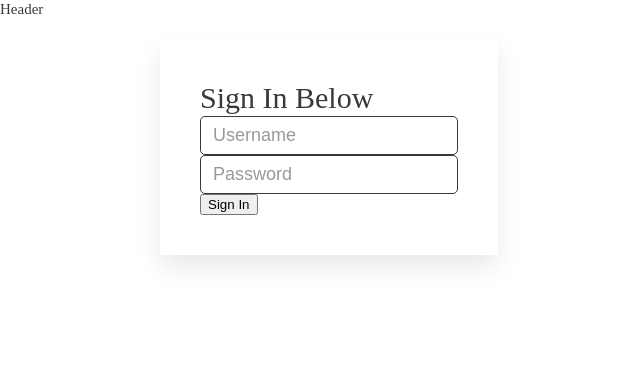
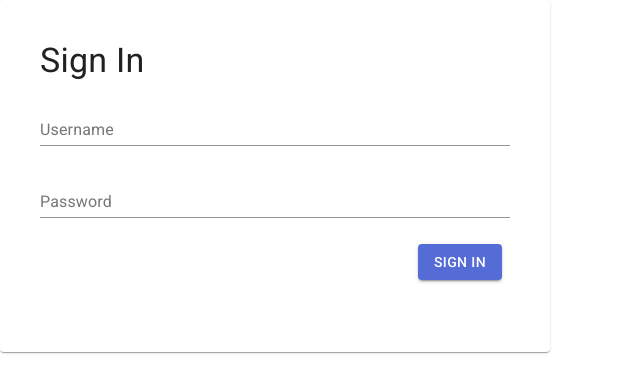
Before and after one commit to jadenj13/smokin-meats-client, a Next.js app: page / in a window 1280 px wide. Shown: the top 392 px of the page, without its empty margins (0-640 px from the left). Built offline with nearby package versions, Linux system fonts and the light colour scheme.

Commit message:
refactored to use material ui and finished ui for login component

```diff
--- a/components/Meta.js
+++ /dev/null
@@ -1,12 +0,0 @@
-import Head from 'next/head';
-
-const Meta = () => (
-  <Head>
-    <meta name="viewport" content="width=device-width, initial-scale=1" />
-    <meta charSet="utf-8" />
-    <link rel="shortcut icon" href="/static/favicon.png" />
-    <title>Smokin Meats</title>
-  </Head>
-);
-
-export default Meta;
--- a/components/Page.js
+++ /dev/null
@@ -1,60 +0,0 @@
-import React, { Component } from 'react';
-import styled, { ThemeProvider, createGlobalStyle } from 'styled-components';
-import Header from './Header';
-import Meta from './Meta';
-
-const theme = {
-  black: '#393939',
-  offWhite: '#EDEDED',
-  grey: '#999999',
-  maxWidth: '1000px',
-  boxShadow: '0 12px 24px 0 rgba(0, 0, 0, 0.09)',
-};
-
-const StyledPage = styled.div`
-  background-color: white;
-  color: ${props => props.theme.black};
-`;
-
-const Inner = styled.div`
-  max-width: ${props => props.theme.maxWidth};
-  margin: 0 auto;
-  padding: 2rem;
-`;
-
-const GlobalStyle = createGlobalStyle`
-  html {
-    box-sizing: border-box;
-    font-size: 10px;
-  }
-  *, *:before, *:after {
-    box-sizing: inherit;
-  }
-  body {
-    padding: 0;
-    margin: 0;
-    font-size: 1.5rem;
-    line-height: 1.25;
-  }
-  a {
-    text-decoration: none;
-    color: ${props => props.theme.black};
-  }
-`;
-
-class Page extends Component {
-  render() {
-    return (
-      <ThemeProvider theme={theme}>
-        <StyledPage>
-          <GlobalStyle />
-          <Meta />
-          <Header />
-          <Inner>{this.props.children}</Inner>
-        </StyledPage>
-      </ThemeProvider>
-    );
-  }
-}
-
-export default Page;
--- a/components/Signin.js
+++ b/components/Signin.js
@@ -1,8 +1,13 @@
-import React, { Component } from 'react';
+import React, { useState } from 'react';
 import { Mutation } from 'react-apollo';
 import gql from 'graphql-tag';
-import Card from './elements/Card';
-import Input from './elements/Input';
+import { makeStyles } from '@material-ui/core/styles';
+import Card from '@material-ui/core/Card';
+import CardHeader from '@material-ui/core/CardHeader';
+import CardContent from '@material-ui/core/CardContent';
+import TextField from '@material-ui/core/TextField';
+import CardActions from '@material-ui/core/CardActions';
+import Button from '@material-ui/core/Button';
 
 const SIGNIN_MUTATION = gql`
   mutation SIGNIN_MUTATION($username: String!, $password: String!) {
@@ -12,50 +17,80 @@ const SIGNIN_MUTATION = gql`
   }
 `;
 
-class Signin extends Component {
-  state = {
+const useStyles = makeStyles({
+  card: {
+    width: '90vw',
+    maxWidth: 550,
+    padding: 40,
+  },
+  cardContent: {
+    padding: 0,
+  },
+  button: {
+    marginLeft: 'auto',
+    marginTop: 10,
+  },
+});
+
+function SignIn() {
+  const classes = useStyles();
+  const [values, setValues] = useState({
     username: '',
     password: '',
+  });
+
+  const handleChange = name => event => {
+    setValues({ ...values, [name]: event.target.value });
   };
 
-  onInputChange = e => {
-    this.setState({ [e.target.name]: e.target.value });
-  };
-
-  render() {
   return (
-      <Mutation mutation={SIGNIN_MUTATION} variables={this.state}>
+    <Mutation mutation={SIGNIN_MUTATION} variables={values}>
       {(signIn, { loading, error }) => (
-          <Card>
-            <h2 className="card-title">Sign In Below</h2>
-            <Input
+        <Card className={classes.card}>
+          {loading ? (
+            <div>Loading...</div>
+          ) : (
+            <>
+              <CardHeader
+                title="Sign In"
+                titleTypographyProps={{ variant: 'h4', component: 'h4' }}
+                className={classes.cardContent}
+              />
+              <CardContent className={classes.cardContent}>
+                <TextField
+                  label="Username"
                   type="text"
-              placeholder="Username"
-              name="username"
-              value={this.state.username}
-              onChange={this.onInputChange}
+                  value={values.username}
+                  onChange={handleChange('username')}
+                  margin="normal"
+                  fullWidth
                 />
-            <Input
+                <TextField
+                  label="Password"
                   type="password"
-              placeholder="Password"
-              name="password"
-              value={this.state.password}
-              onChange={this.onInputChange}
+                  value={values.password}
+                  onChange={handleChange('password')}
+                  margin="normal"
+                  fullWidth
                 />
-            <button
-              onClick={async e => {
-                e.preventDefault();
-                await signIn();
-                this.setState({ email: '', password: '' });
-              }}
+                <CardActions>
+                  <Button
+                    size="medium"
+                    variant="contained"
+                    color="primary"
+                    className={classes.button}
+                    onClick={signIn}
                   >
                     Sign In
-            </button>
+                  </Button>
+                </CardActions>
+              </CardContent>
+            </>
+          )}
         </Card>
       )}
     </Mutation>
   );
 }
-}
 
-export default Signin;
+export default SignIn;
--- a/components/elements/Card.js
+++ /dev/null
@@ -1,16 +0,0 @@
-import styled from 'styled-components';
-
-const Card = styled.div`
-  width: fit-content;
-  padding: 40px;
-  background-color: ${props => props.theme.white};
-  box-shadow: ${props => props.theme.boxShadow};
-
-  .card-title {
-    font-size: 2em;
-    font-weight: 400;
-    margin: 0;
-  }
-`;
-
-export default Card;
--- a/components/elements/Input.js
+++ /dev/null
@@ -1,20 +0,0 @@
-import styled from 'styled-components';
-
-const Input = styled.input`
-  border: 1px solid ${props => props.theme.black};
-  border-radius: 5px;
-  padding: 8px 12px;
-  font-size: 1.2em;
-  color: ${props => props.theme.black};
-  display: block;
-
-  ::placeholder {
-    color: ${props => props.theme.grey};
-  }
-
-  :focus {
-    outline: none;
-  }
-`;
-
-export default Input;
--- /dev/null
+++ b/lib/theme.js
@@ -0,0 +1,21 @@
+import { createMuiTheme } from '@material-ui/core/styles';
+import { red } from '@material-ui/core/colors';
+
+const theme = createMuiTheme({
+  palette: {
+    primary: {
+      main: '#556cd6',
+    },
+    secondary: {
+      main: '#19857b',
+    },
+    error: {
+      main: red.A400,
+    },
+    background: {
+      default: '#fff',
+    },
+  },
+});
+
+export default theme;
--- a/package.json
+++ b/package.json
@@ -6,6 +6,8 @@
     "start": "next start"
   },
   "dependencies": {
+    "@material-ui/core": "^4.0.2",
+    "@material-ui/styles": "^4.0.2",
     "apollo-boost": "^0.4.0",
     "apollo-client": "^2.6.0",
     "dotenv": "^8.0.0",
@@ -17,7 +19,6 @@
     "react": "^16.8.6",
     "react-apollo": "^2.5.6",
     "react-dom": "^16.8.6",
-    "styled-components": "^4.2.1",
     "webpack": "^4.32.2"
   },
   "devDependencies": {}
--- a/pages/_app.js
+++ b/pages/_app.js
@@ -1,6 +1,9 @@
 import App, { Container } from 'next/app';
+import Head from 'next/head';
 import { ApolloProvider } from 'react-apollo';
-import Page from '../components/Page';
+import { ThemeProvider } from '@material-ui/styles';
+import CssBaseline from '@material-ui/core/CssBaseline';
+import theme from '../lib/theme';
 import withApolloClient from '../lib/with-apollo-client';
 
 class MyApp extends App {
@@ -13,15 +16,27 @@ class MyApp extends App {
     return { pageProps };
   }
 
+  componentDidMount() {
+    const jssStyles = document.querySelector('#jss-server-side');
+    if (jssStyles) {
+      jssStyles.parentNode.removeChild(jssStyles);
+    }
+  }
+
   render() {
     const { Component, apolloClient, pageProps } = this.props;
 
     return (
       <Container>
+        <Head>
+          <link rel="shortcut icon" href="/static/favicon.png" />
+          <title>Smokin Meats</title>
+        </Head>
         <ApolloProvider client={apolloClient}>
-          <Page>
+          <ThemeProvider theme={theme}>
+            <CssBaseline />
             <Component {...pageProps} />
-          </Page>
+          </ThemeProvider>
         </ApolloProvider>
       </Container>
     );
--- a/pages/_document.js
+++ b/pages/_document.js
@@ -1,20 +1,46 @@
 import Document, { Head, Main, NextScript } from 'next/document';
-import { ServerStyleSheet } from 'styled-components';
+import { ServerStyleSheets } from '@material-ui/styles';
+import flush from 'styled-jsx/server';
+import theme from '../lib/theme';
 
-export default class MyDocument extends Document {
-  static getInitialProps({ renderPage }) {
-    const sheet = new ServerStyleSheet();
-    const page = renderPage(App => props =>
-      sheet.collectStyles(<App {...props} />)
-    );
-    const styleTags = sheet.getStyleElement();
-    return { ...page, styleTags };
+class MyDocument extends Document {
+  static async getInitialProps(ctx) {
+    const sheets = new ServerStyleSheets();
+    const originalRenderPage = ctx.renderPage;
+
+    ctx.renderPage = () =>
+      originalRenderPage({
+        enhanceApp: App => props => sheets.collect(<App {...props} />),
+      });
+
+    const initialProps = await Document.getInitialProps(ctx);
+
+    return {
+      ...initialProps,
+      styles: (
+        <>
+          {sheets.getStyleElement()}
+          {flush() || null}
+        </>
+      ),
+    };
   }
 
   render() {
     return (
-      <html>
-        <Head>{this.props.styleTags}</Head>
+      <html lang="en">
+        <Head>
+          <meta charSet="utf-8" />
+          <meta
+            name="viewport"
+            content="minimum-scale=1, initial-scale=1, width=device-width, shrink-to-fit=no"
+          />
+          <meta name="theme-color" content={theme.palette.primary.main} />
+          <link
+            rel="stylesheet"
+            href="https://fonts.googleapis.com/css?family=Roboto:300,400,500&display=swap"
+          />
+        </Head>
         <body>
           <Main />
           <NextScript />
@@ -23,3 +49,5 @@ export default class MyDocument extends Document {
     );
   }
 }
+
+export default MyDocument;
--- a/pages/index.js
+++ b/pages/index.js
@@ -1,8 +1,8 @@
-import Login from '../components/Signin';
+import SignIn from '../components/SignIn';
 
 const Home = () => (
   <div>
-    <Login />
+    <SignIn />
   </div>
 );
 
```
Also changed, not shown: 1 other file (tests, documents, lock files or other folders). Lines whose indentation alone changed are shown as unchanged.
